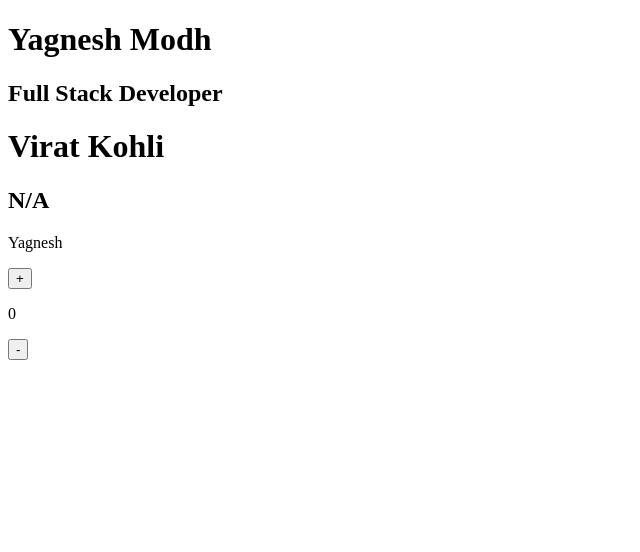
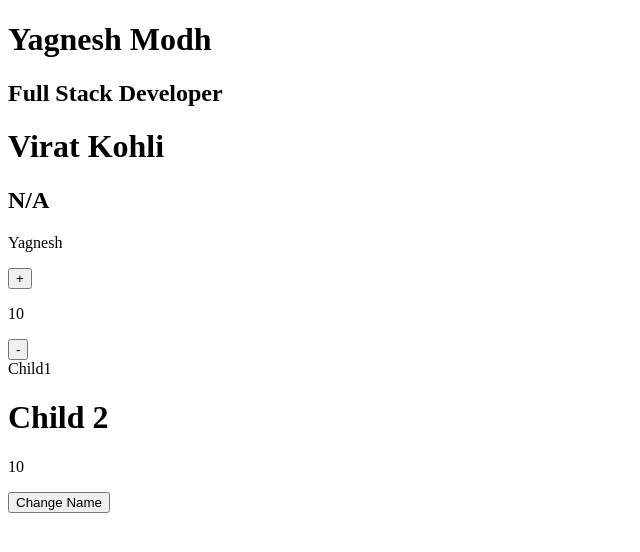
Before and after one commit to the-special-character/js-react-co-buffer, a React app: page / in a window 1280 px wide. Shown: the top 552 px of the page, without its empty margins (0-640 px from the left). Built offline with nearby package versions, Linux system fonts and the light colour scheme; no server answers.

Commit message:
life cycle method

```diff
--- a/package.json
+++ b/package.json
@@ -44,6 +44,7 @@
   "dependencies": {
     "prop-types": "^15.8.1",
     "react": "^18.2.0",
+    "react-addons-shallow-compare": "^15.6.3",
     "react-dom": "^18.2.0"
   }
 }
--- a/src/app.jsx
+++ b/src/app.jsx
@@ -6,6 +6,8 @@
 
 // Function Component
 // Stateless Component
+
+// base on props derive UI
 function App({ title, desc }) {
   return (
     <div>
--- /dev/null
+++ b/src/child1.jsx
@@ -0,0 +1,8 @@
+import React, { memo } from 'react';
+
+function Child1() {
+  console.log('Child 1 render');
+  return <div>Child1</div>;
+}
+
+export default memo(Child1);
--- /dev/null
+++ b/src/child2.jsx
@@ -0,0 +1,23 @@
+import React, { PureComponent } from 'react';
+import shallowCompare from 'react-addons-shallow-compare';
+
+export default class Child2 extends PureComponent {
+  //   shouldComponentUpdate(nextProps, nextState) {
+  //     return shallowCompare(this, nextProps, nextState);
+  //     // if (this.props !== nextProps || this.state !== nextState) {
+  //     //   return true;
+  //     // }
+  //     // return false;
+  //   }
+
+  render() {
+    console.log('Child 2 render');
+    const { count } = this.props;
+    return (
+      <div>
+        <h1>Child 2</h1>
+        <p>{count}</p>
+      </div>
+    );
+  }
+}
--- a/src/index.jsx
+++ b/src/index.jsx
@@ -7,10 +7,12 @@
 
 const root = createRoot(container);
 
+// Test.getDerivedStateFromProps = (props, state) => {};
+
 root.render(
   <>
     <App title="Yagnesh Modh" desc="Full Stack Developer" />
     <App title="Virat Kohli" />
-    <Test />
+    <Test count={10} />
   </>
 );
--- a/src/test.jsx
+++ b/src/test.jsx
@@ -1,7 +1,34 @@
 import React, { Component } from 'react';
+import Child1 from './child1';
+import Child2 from './child2';
+
+// Life Cycle Method
+
+// 1. Mounting
+// -> constuctor (call only once when you create instance)
+// -> getDerivedStateFromProps (static)
+// -> render
+// -> componentDidMount (call only once when you create instance)
+
+// 2. Updating
+// -> getDerivedStateFromProps
+// -> shouldComponentUpdate (PureComponent / memo)
+// -> render
+// -> getSnapshotBeforeUpdate
+// -> componentDidUpdate
+
+// 3. Unmounting
+
+// 4. Error
 
 // Class Component
 // stateful component
+
+// when ever you want to manupulate UI on some event
+
+// use method as arrow method except life cycle methods
+
+// when i change my state value or props value that time component rerender(update)
 export default class Test extends Component {
   // Method overriding
   state = {
@@ -9,22 +36,92 @@
     name: 'Yagnesh',
   };
 
+  // base on props define state value
+  // bind method
+  // analytics
+  // call only once
+  constructor(props) {
+    super(props);
+    console.log('constructor');
+    // state is mutable
+    // this.state = {
+    //   count: props.count,
+    //   name: 'Yagnesh',
+    // };
+
+    // this.increment = this.increment.bind(this);
+    // this.descrement = this.descrement.bind(this);
+    // analytics logic here
+    // server call and pass info
+  }
+
+  // calls every time when prop or state change
+  static getDerivedStateFromProps(props, state) {
+    console.log('getDerivedStateFromProps');
+    if (state.count === 0) {
+      return {
+        count: props.count,
+      };
+    }
+    return null;
+  }
+
+  // manipulate dom element
+  // register an event
+  // load data on page load
+  async componentDidMount() {
+    console.log('componentDidMount');
+    // console.log(document.getElementById('test'));
+    // document.getElementById('test').style.backgroundColor = 'yellow';
+    document.addEventListener('copy', () => {
+      console.log('Copied');
+    });
+    try {
+      const res = await fetch('https://jsonplaceholder.typicode.com/todos/1');
+      const json = await res.json();
+      this.setState({ name: json.title });
+    } catch (error) {}
+  }
+
+  increment = () => {
+    this.setState((state) => ({
+      count: state.count + 1,
+    }));
+  };
+
+  descrement = () => {
+    this.setState((state) => ({
+      count: state.count - 1,
+    }));
+  };
+
   render() {
+    console.log('render');
     const { count, name } = this.state;
+    // never write any logic inside render method
     return (
       <div id="test">
         <p>{name}</p>
+        <button type="button" onClick={this.increment}>
+          +
+        </button>
+        <p>{count}</p>
+        <button type="button" onClick={this.descrement}>
+          -
+        </button>
+        <div>
+          <Child1 />
+          <Child2 count={count} />
+        </div>
+
         <button
           type="button"
           onClick={() => {
-            // this.state.count += 1;
-            this.setState({ count: 5, name: 'Virat' });
+            this.setState({ name: 'Virat' });
           }}
         >
-          +
+          Change Name
         </button>
-        <p>{count}</p>
-        <button type="button">-</button>
       </div>
     );
   }
```
Also changed, not shown: 1 other file (tests, documents, lock files or other folders).
